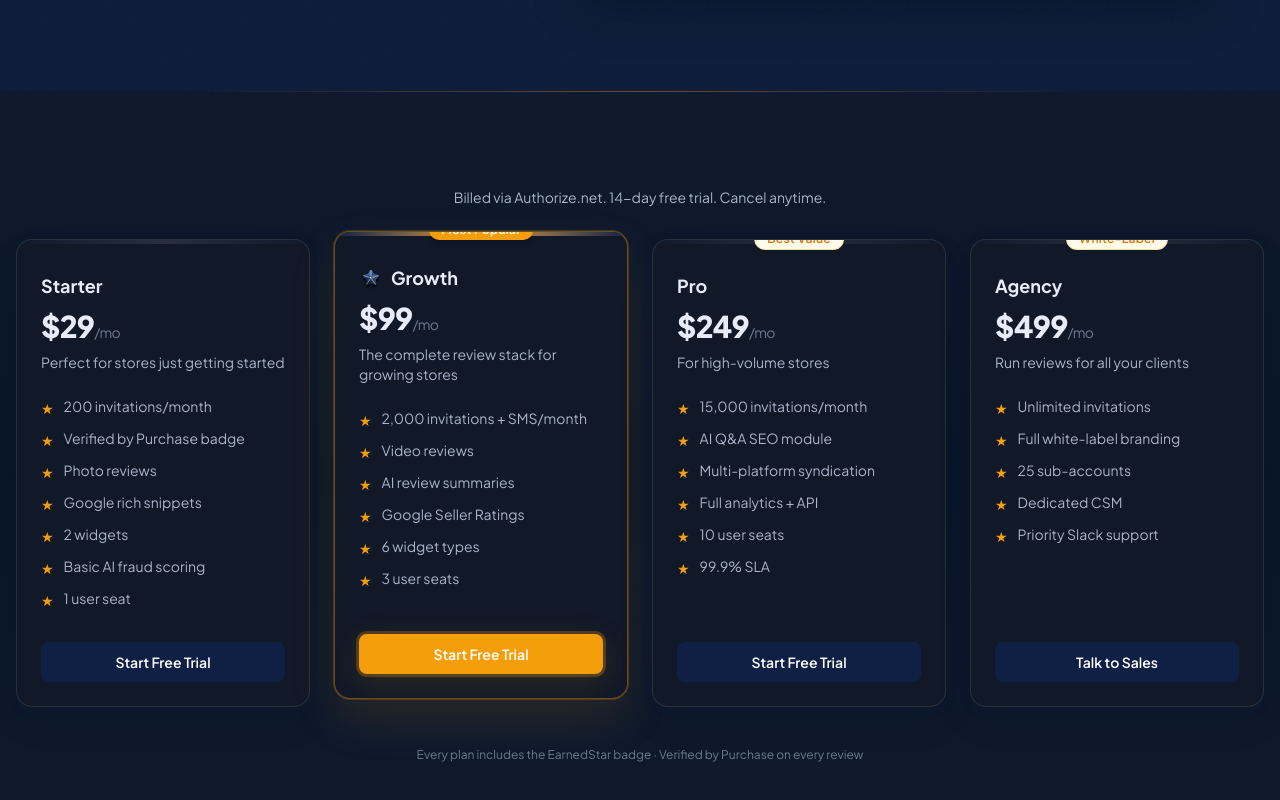
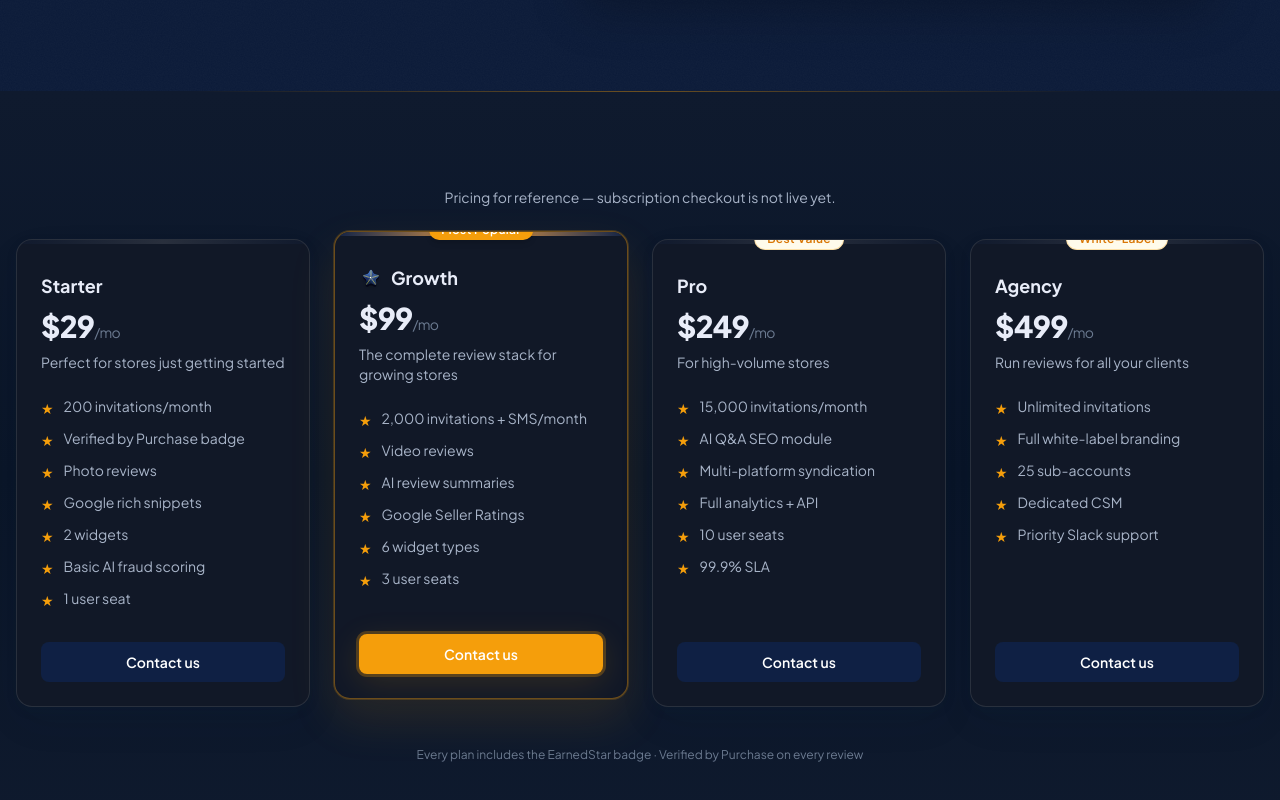
Before and after one commit to moshbenav-commits/earnedstar-front, a Next.js app: page /pricing in a window 1280 px wide. Shown: the part 634-1434 px from the top of the page. Built offline with nearby package versions, Linux system fonts and the light colour scheme.

Commit message:
Gate billing subscribe UI when payments are disabled via env flag.
Surfaces payments-inactive messaging on pricing and dashboard subscribe flows without breaking API contracts.

Co-authored-by: Cursor <cursoragent@cursor.com>

```diff
--- a/src/app/api/earnedstar/billing/subscribe/route.ts
+++ b/src/app/api/earnedstar/billing/subscribe/route.ts
@@ -6,8 +6,16 @@
 import { NextRequest, NextResponse } from 'next/server';
 import { getApiBase } from '@/lib/api';
 import { authHeaders } from '@/lib/auth-server';
+import { paymentsEnabled } from '@/lib/payments-enabled';
 
 export async function POST(req: NextRequest) {
+  if (!paymentsEnabled()) {
+    return NextResponse.json(
+      { message: 'Payment processing is not active. Contact sales to subscribe.' },
+      { status: 503 },
+    );
+  }
+
   const body = await req.json();
   const res = await fetch(`${getApiBase()}/earnedstar/billing/subscribe`, {
     method: 'POST',
--- a/src/components/dashboard/billing-subscribe-form.tsx
+++ b/src/components/dashboard/billing-subscribe-form.tsx
@@ -9,6 +9,7 @@ import { useEffect, useState } from "react";
 import { Button } from "@/components/ui/button";
 import type { PlanId } from "@/lib/plans";
 import { PLAN_LABELS } from "@/lib/plans";
+import { paymentsEnabled } from "@/lib/payments-enabled";
 
 type AuthNetConfig = {
   apiLoginId: string;
@@ -34,6 +35,7 @@ declare global {
 }
 
 export function BillingSubscribeForm({ currentPlan }: { currentPlan: PlanId }) {
+  const livePayments = paymentsEnabled();
   const [config, setConfig] = useState<AuthNetConfig | null>(null);
   const [plan, setPlan] = useState<PlanId>(currentPlan);
   const [loading, setLoading] = useState(false);
@@ -50,6 +52,10 @@ export function BillingSubscribeForm({ currentPlan }: { currentPlan: PlanId }) {
 
   async function handleSubscribe(e: React.FormEvent<HTMLFormElement>) {
     e.preventDefault();
+    if (!livePayments) {
+      setMessage("Payment processing is not active yet. Contact sales to subscribe.");
+      return;
+    }
     setMessage(null);
     const form = e.currentTarget;
     const fd = new FormData(form);
@@ -117,7 +123,16 @@ export function BillingSubscribeForm({ currentPlan }: { currentPlan: PlanId }) {
   return (
     <section className="card-surface gold-seam max-w-2xl p-6">
       <h2 className="text-lg font-bold text-navy">Billing — Authorize.net</h2>
-      <p className="mt-1 text-sm text-text-muted">ARB subscription per AI_EARNEDSTAR_SPEC (ES-AC-09). No Stripe.</p>
+      <p className="mt-1 text-sm text-text-muted">
+        {livePayments
+          ? "ARB subscription per AI_EARNEDSTAR_SPEC (ES-AC-09). No Stripe."
+          : "Payments not yet active — subscription billing opens when merchant keys are live."}
+      </p>
+      {!livePayments ? (
+        <p className="mt-4 rounded-lg border border-amber-200 bg-amber-50 px-4 py-3 text-sm text-amber-950" role="status">
+          Enrollment / checkout coming soon — contact us to register for early access.
+        </p>
+      ) : null}
       <form onSubmit={handleSubscribe} className="mt-6 space-y-4">
         <label className="block text-sm font-medium text-navy">
           Plan
@@ -134,13 +149,13 @@ export function BillingSubscribeForm({ currentPlan }: { currentPlan: PlanId }) {
             ))}
           </select>
         </label>
-        <input name="email" type="email" required placeholder="Billing email" className="w-full rounded-lg border border-border px-3 py-2 text-sm" />
-        <input name="cardNumber" required placeholder="Card number" className="w-full rounded-lg border border-border px-3 py-2 text-sm" />
+        <input name="email" type="email" required placeholder="Billing email" disabled={!livePayments} className="w-full rounded-lg border border-border px-3 py-2 text-sm disabled:opacity-60" />
+        <input name="cardNumber" required placeholder="Card number" disabled={!livePayments} className="w-full rounded-lg border border-border px-3 py-2 text-sm disabled:opacity-60" />
         <div className="grid grid-cols-2 gap-3">
-          <input name="exp" required placeholder="MM/YY" className="rounded-lg border border-border px-3 py-2 text-sm" />
-          <input name="cvv" required placeholder="CVV" className="rounded-lg border border-border px-3 py-2 text-sm" />
+          <input name="exp" required placeholder="MM/YY" disabled={!livePayments} className="rounded-lg border border-border px-3 py-2 text-sm disabled:opacity-60" />
+          <input name="cvv" required placeholder="CVV" disabled={!livePayments} className="rounded-lg border border-border px-3 py-2 text-sm disabled:opacity-60" />
         </div>
-        <Button type="submit" disabled={loading}>{loading ? "Processing…" : "Subscribe"}</Button>
+        <Button type="submit" disabled={loading || !livePayments}>{loading ? "Processing…" : livePayments ? "Subscribe" : "Billing coming soon"}</Button>
       </form>
       {message ? <p className="mt-4 text-sm text-text-muted">{message}</p> : null}
     </section>
--- a/src/components/marketing/pricing-section.tsx
+++ b/src/components/marketing/pricing-section.tsx
@@ -10,6 +10,7 @@ import { Button } from "@/components/ui/button";
 import { EarnedStarMark } from "@/components/brand/earnedstar-mark";
 import { PLAN_LIMITS } from "@/lib/plans";
 import { cn } from "@/lib/utils";
+import { paymentsEnabled } from "@/lib/payments-enabled";
 
 const plans = [
   {
@@ -93,12 +94,16 @@ export function PricingSection({ showHeader = true }: { showHeader?: boolean })
               <span className="font-display italic text-gold">Earned</span> trust at every tier.
             </h2>
             <p className="mx-auto mt-4 max-w-xl text-text-muted">
-              Billed via Authorize.net. 14-day free trial. Cancel anytime.
+              {paymentsEnabled()
+                ? "Billed via Authorize.net. 14-day free trial. Cancel anytime."
+                : "Pricing shown for planning — paid billing is not active yet. Contact us for early access."}
             </p>
           </motion.div>
         ) : (
           <p className="text-center text-sm text-text-muted">
-            Billed via Authorize.net. 14-day free trial. Cancel anytime.
+            {paymentsEnabled()
+              ? "Billed via Authorize.net. 14-day free trial. Cancel anytime."
+              : "Pricing for reference — subscription checkout is not live yet."}
           </p>
         )}
 
@@ -167,9 +172,9 @@ export function PricingSection({ showHeader = true }: { showHeader?: boolean })
                 <Button
                   variant={plan.popular ? "gold" : "primary"}
                   className="mt-8 w-full"
-                  href={plan.id === "agency" ? "/signup?plan=agency" : "/signup"}
+                  href={plan.id === "agency" ? "/contact" : paymentsEnabled() ? "/signup" : "/contact"}
                 >
-                  {plan.cta}
+                  {paymentsEnabled() ? plan.cta : "Contact us"}
                 </Button>
               </div>
             </motion.div>
--- /dev/null
+++ b/src/lib/payments-enabled.ts
@@ -0,0 +1,26 @@
+/** Mirrors @expedia/site-kit — see docs/fleet/PAYMENTS_INACTIVE.md */
+
+export const PAYMENTS_INACTIVE_MESSAGE =
+  'Enrollment / checkout coming soon — contact us to register';
+
+export const PAYMENTS_INACTIVE_SHORT = 'Payments not yet active';
+
+function parsePaymentsFlag(raw: string | undefined): boolean {
+  if (!raw) return false;
+  const v = raw.trim().toLowerCase();
+  return v === '1' || v === 'true' || v === 'yes';
+}
+
+export function paymentsEnabled(env: NodeJS.ProcessEnv = process.env): boolean {
+  const publicFlag = env.NEXT_PUBLIC_PAYMENTS_ENABLED;
+  const serverFlag = env.PAYMENTS_ENABLED;
+  return parsePaymentsFlag(publicFlag) || parsePaymentsFlag(serverFlag);
+}
+
+export function pricingCtaHref(
+  checkoutPath: string,
+  fallbackPath = '/contact',
+  env: NodeJS.ProcessEnv = process.env,
+): string {
+  return paymentsEnabled(env) ? checkoutPath : fallbackPath;
+}
```
Also changed, not shown: 1 other file (tests, documents, lock files or other folders).
